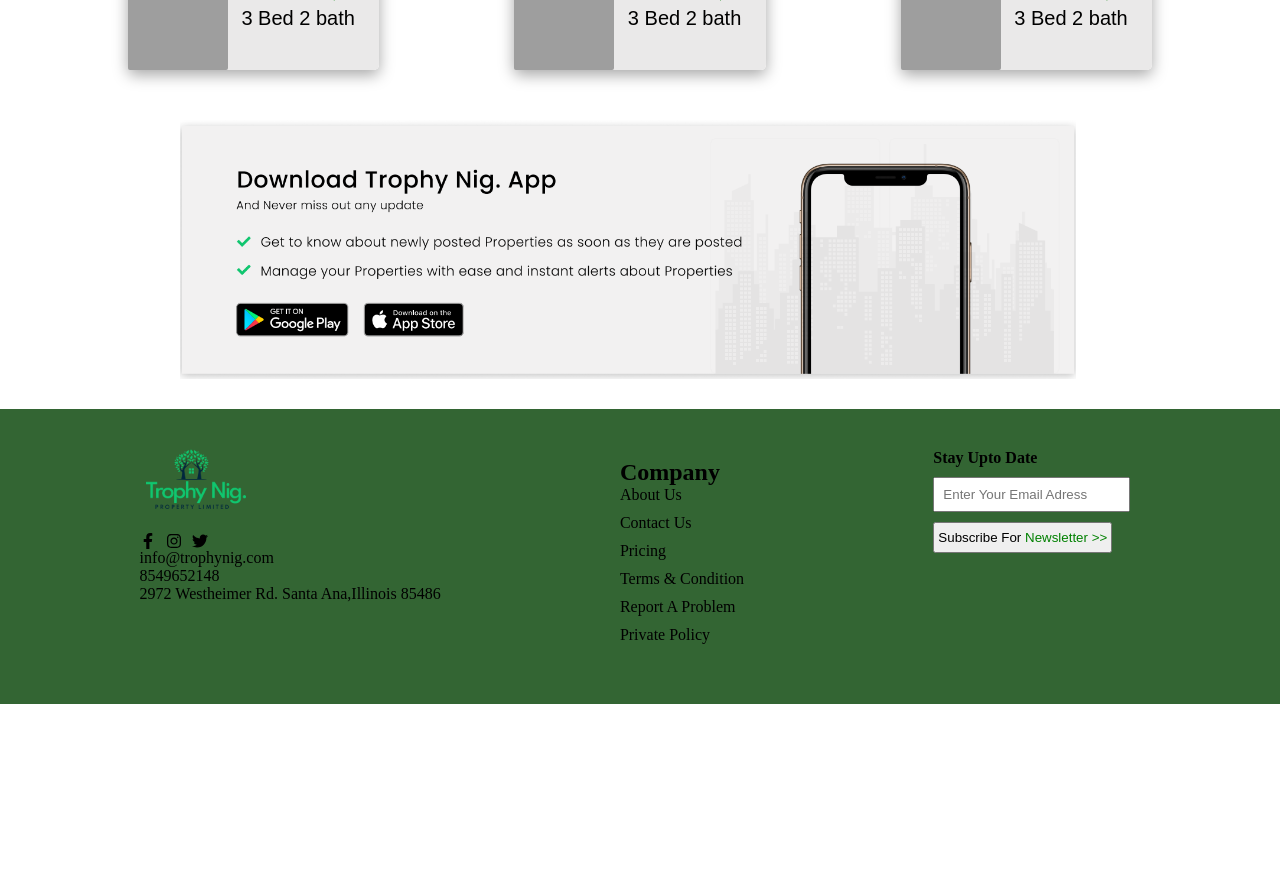
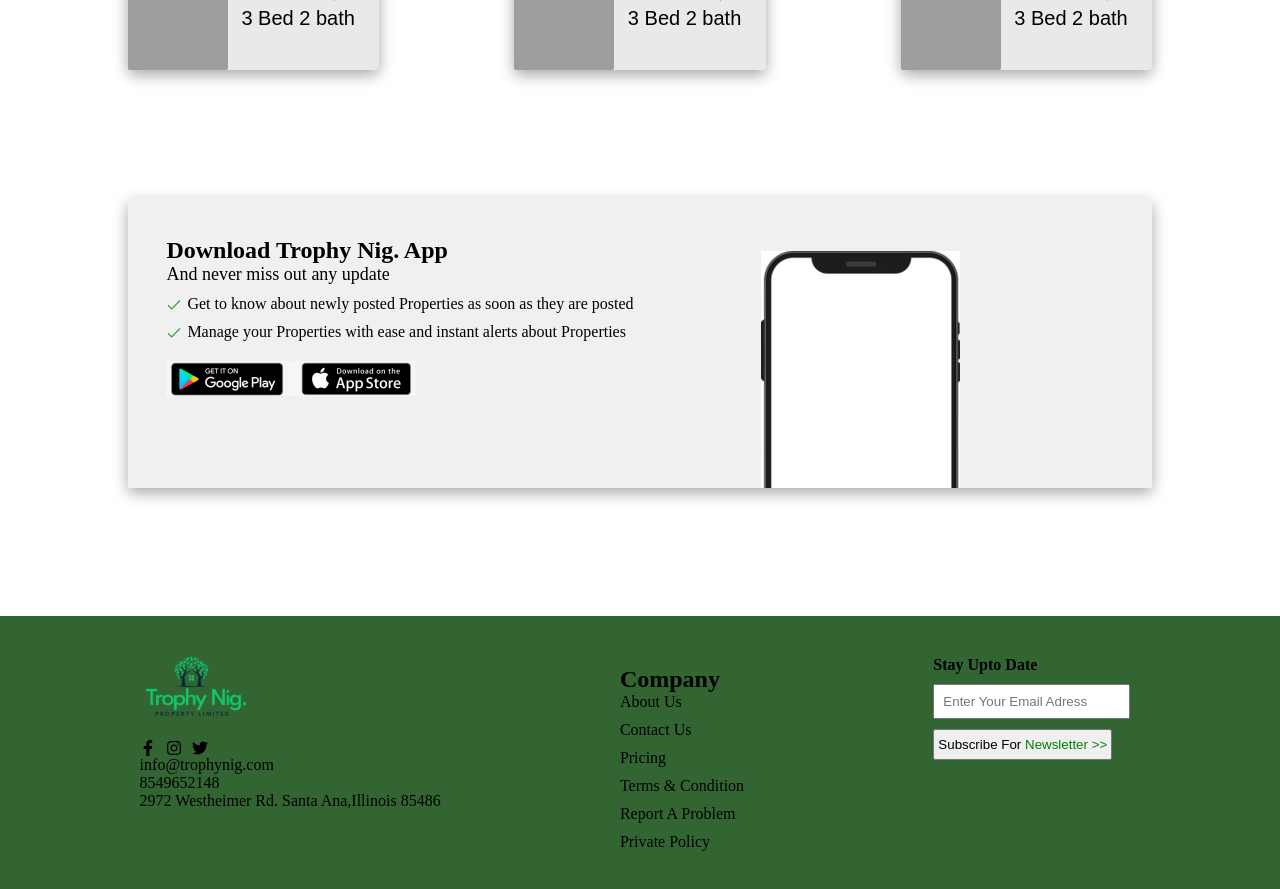
Before and after one commit to Avi0188/ash_property, a React (Vite) app: page / in a window 1280 px wide. Shown: the part 1920-2809 px from the top of the page. Before the commit the page ends 2624 px from the top, so only its background shows below. Built offline with nearby package versions, Linux system fonts and the light colour scheme; grey boxes are pictures that could not be loaded.

Commit message:
playstore component added

```diff
--- a/src/App.jsx
+++ b/src/App.jsx
@@ -1,5 +1,6 @@
 import "./App"
 import Navbar from "./components/navbar/Navbar"
+
 import Home from "./pages/home/Home"
 
 function App() {
@@ -8,6 +9,7 @@ function App() {
   return (
     <>
 <Home />
+
     </>
   )
 }
--- a/src/components/footer/footer.css
+++ b/src/components/footer/footer.css
@@ -45,6 +45,9 @@
     padding-top: 6px;
     padding-bottom: 6px;
   }
+  #third-col>button:hover{
+    cursor: pointer;
+  }
   #third-col input {
     margin: 10px;
    padding: 8px;
--- /dev/null
+++ b/src/components/playstore/Playstore.jsx
@@ -0,0 +1,36 @@
+import React from 'react';
+import { FcCheckmark } from "react-icons/fc";
+import phoneimage from "../../assets/phoneimage.jpg";
+import applogo from "../../assets/applogo.png";
+import "./playstore.css";
+
+const Playstore = () => {
+    return (
+        <div className='playstore-div'>
+            <div>
+                <p className='heading'>Download Trophy Nig. App</p>
+                <p className='sub-heading'>And never miss out any update</p>
+                <div className='feature'>
+                    <FcCheckmark className='checkmark-icon' />
+                    <p>
+                        Get to know about newly posted Properties as soon as they are posted
+                    </p>
+                </div>
+                <div className='feature'>
+                    <FcCheckmark className='checkmark-icon' />
+                    <p>
+                        Manage your Properties with ease and instant alerts about Properties
+                    </p>
+                </div>
+                <div>
+                    <img src={applogo} alt="logos" className='logo' />
+                </div>
+            </div>
+            <div>
+                <img src={phoneimage} alt="phone" className='phone' />
+            </div>
+        </div>
+    );
+};
+
+export default Playstore;
--- /dev/null
+++ b/src/components/playstore/playstore.css
@@ -0,0 +1,51 @@
+.playstore-div {
+    display: flex;
+    background-color: #f0f0f0;
+    margin: 10%;
+    padding: 3%;
+    text-align: left;
+    height: 290px;
+    border-radius: 2px;
+    box-shadow: rgba(0, 0, 0, 0.35) 0px 5px 15px;
+}
+
+.playstore-div > div:first-child {
+    margin-right: 5%;
+}
+
+.playstore-div > div:last-child {
+    margin-left: 5%;
+}
+
+.playstore-div .heading {
+    font-size: 24px;
+    font-weight: bold;
+}
+
+.playstore-div .sub-heading {
+    font-size: 18px;
+}
+
+.playstore-div .feature {
+    display: flex;
+    align-items: center;
+    font-size: 16px;
+    margin-top: 10px;
+}
+
+.playstore-div .checkmark-icon {
+    margin-right: 5px;
+}
+
+.playstore-div .logo {
+    width: 50%;
+    margin-top: 20px;
+}
+.logo:hover{
+    cursor: pointer;
+
+}
+
+.playstore-div .phone {
+    margin-top: 7%;
+}
--- a/src/pages/home/Home.jsx
+++ b/src/pages/home/Home.jsx
@@ -7,6 +7,7 @@ import Heading from "../../components/heading/Heading";
 import Carousel from "../../components/Carousel";
 import Profile from "../../components/Profile/Profile";
 import storeimage from "../../assets/storeimage.png"
+import Playstore from "../../components/playstore/Playstore";
 const Home = () => {
   // Define array of card details
   const cardDetails = [
@@ -167,10 +168,9 @@ vulputate semper orci neque. Eu egestas et ac sit pellentesque nullam.`}
          {/* property card ended here */}
 
         </div>
-        <div className="storeimage">
-      <img src={storeimage} alt="" />
-    </div>
+
       </div>
+    <Playstore />
 
     <Footer />
     </>
--- a/src/pages/home/home.css
+++ b/src/pages/home/home.css
@@ -226,7 +226,7 @@ box-shadow: rgba(0, 0, 0, 0.35) 0px 5px 15px;
 
 }
 
-.storeimage{
+/* .storeimage{
 
   box-sizing: border-box;
   margin-top: 50px;
@@ -234,7 +234,7 @@ box-shadow: rgba(0, 0, 0, 0.35) 0px 5px 15px;
 .storeimage>img{
  width: 70%;
 margin-left: 180px;
-}
+} */
 
 @media screen and (max-width: 768px) {
 
```
Also changed, not shown: src/assets/applogo.png (added), src/assets/phoneimage.jpg (added).
